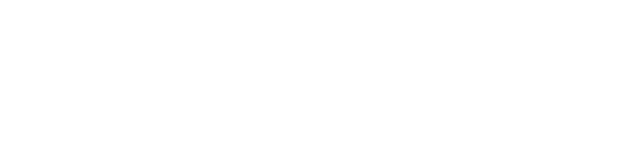
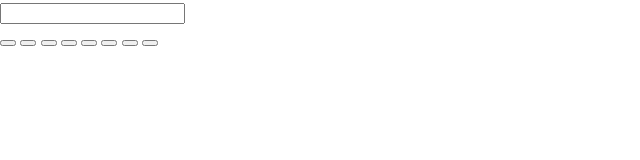
Before and after one commit to ahmadaimandev/Calculator-App, a plain HTML site: page index.html in a window 1280 px wide. Shown: the whole page, without its empty margins (0-640 px from the left). Drawn offline with Linux system fonts and the light colour scheme.

Commit message:
Update index.html

```diff
--- a/index.html
+++ b/index.html
@@ -10,8 +10,22 @@
   <title>Calculator App</title>
 </head>
 <body>
+  <div class="container">
+    <input type="text" class="display"/>
 
+    <div class="buttons">
+      <button class="operator" data-value="AC"></button>
+      <button class="operator" data-value="DEL"></button>
+      <button class="operator" data-value="%"></button>
+      <button class="operator" data-value="/"></button>
 
+      <button class="operator" data-value=""></button>
+      <button class="operator" data-value=""></button>
+      <button class="operator" data-value=""></button>
+      <button class="operator" data-value=""></button>
+
+    </div>
+  </div>
   <script src="/assets/js/app.js"></script>
 </body>
 </html>
```
